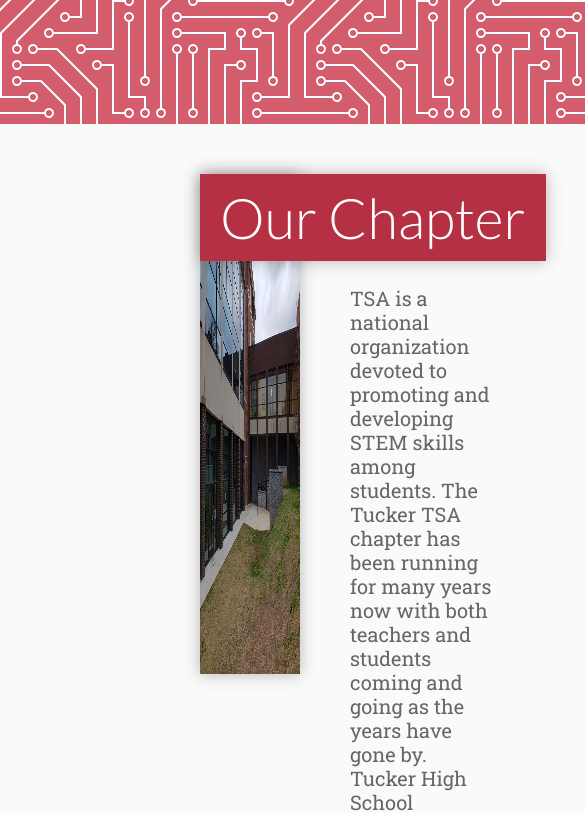
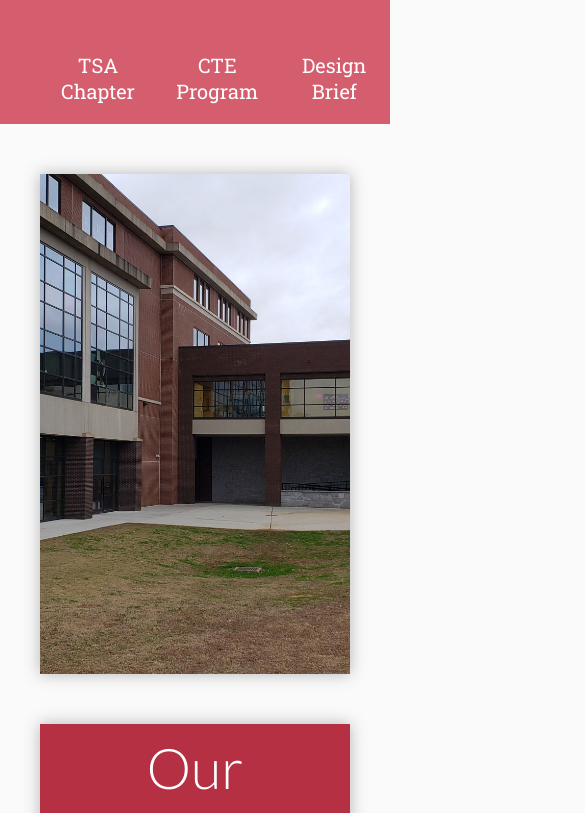
Before and after one commit to GreenNick/tsa-webmaster-2018, a React (Create React App) app: page / in a window 390 px wide. Shown: the part 720-1533 px from the top of the page, 585 px wide, since content can reach past the window. Built offline with nearby package versions, Linux system fonts and the light colour scheme.

Commit message:
adds mobile support

```diff
--- a/src/Components/BlockQuote/BlockQuote.module.css
+++ b/src/Components/BlockQuote/BlockQuote.module.css
@@ -2,10 +2,13 @@
   background-color: var(--primary-color);
   color: white;
   display: grid;
+  grid-template-columns: 1fr auto 1fr;
+  padding: 40px;
 }
 
 .container blockquote {
   max-width: 1000px;
+  grid-column: 2 / 3;
   margin: auto;
 }
 
@@ -31,4 +34,5 @@
   color: white;
   text-align: center;
   margin: 50px 0 0;
+  grid-column: 2 / 3;
 }
--- a/src/Components/BlockSections/BlockSections.module.css
+++ b/src/Components/BlockSections/BlockSections.module.css
@@ -20,13 +20,13 @@
 
 .block h3 {
   text-align: left;
-  width: 70%;
+  max-width: 70%;
   margin: 0 auto 25px;
 }
 
 .block h4 {
   text-align: left;
-  width: 70%;
+  max-width: 70%;
   margin: auto;
 }
 
@@ -41,3 +41,18 @@
   max-width: 70%;
   margin: auto;
 }
+
+@media (max-width: 1200px) {
+  .container {
+    grid-template-columns: 1fr;
+    margin: 50px 40px;
+  }
+
+  .heading {
+    grid-column: 1 / 2;
+  }
+
+  .block h3, .block h4, .block p, .block ul {
+    max-width: 100%;
+  }
+}
--- a/src/Components/BrokenGrid/BrokenGrid.js
+++ b/src/Components/BrokenGrid/BrokenGrid.js
@@ -2,7 +2,7 @@
 import styles from './BrokenGrid.module.css'
 
 const BrokenGrid = ({ children, title, src, alt }) => (
-  <section>
+  <section className={styles.section}>
     <div className={styles.container}>
       <img src={src} alt={alt} />
       <h2>{title}</h2>
--- a/src/Components/BrokenGrid/BrokenGrid.module.css
+++ b/src/Components/BrokenGrid/BrokenGrid.module.css
@@ -1,11 +1,19 @@
+.section {
+  display: grid;
+  grid-template-columns: 1fr auto 1fr;
+}
+
 .container {
   display: grid;
-  margin: 50px 200px;
+  grid-column: 2 / 3;
+  margin: 50px 40px;
+  max-width: 1500px;
   grid-template-columns: 1fr 100px 1fr;
   grid-template-rows: 1fr min-content min-content;
 }
 
 .container img {
+  object-fit: cover;
   width: 100%;
   grid-column: 1 / 3;
   grid-row: 1 / 4;
@@ -29,3 +37,28 @@
   grid-row: 3 / 4;
   padding: 25px 50px;
 }
+
+@media (max-width: 1000px) {
+  .container {
+    grid-template-columns: 1fr;
+    grid-auto-rows: auto;
+  }
+
+  .container img {
+    grid-column: auto;
+    grid-row: auto;
+  }
+
+  .container h2 {
+    grid-column: auto;
+    grid-row: auto;
+    margin: 50px 0;
+    width: auto;
+    text-align: center;
+  }
+
+  .container p {
+    grid-row: auto;
+    padding: 0;
+  }
+}
--- a/src/Components/CTE/CTE.js
+++ b/src/Components/CTE/CTE.js
@@ -86,7 +86,7 @@
 const CTE = () => (
   <main>
     <Landing
-      title='Career and Technology/Engineering Program'
+      title='Career & Technology / Engineering Program'
       tagline='' />
     <BrokenGrid
       title='Tucker STEM Program'
--- a/src/Components/Landing/Landing.module.css
+++ b/src/Components/Landing/Landing.module.css
@@ -1,6 +1,6 @@
 .header {
   display: grid;
-  grid-template-columns: repeat(auto-fill, minmax(700px, 1fr));;
+  grid-template-columns: 1fr 1fr;
   grid-template-rows: 1fr min-content min-content 2fr min-content;
   height: 100vh;
   text-align: center;
@@ -48,3 +48,13 @@
 .nav ul a:hover {
   border-bottom: 4px solid white;
 }
+
+@media (max-width: 1400px) {
+  .header {
+    grid-template-columns: 1fr;
+  }
+
+  .hero {
+    display: none;
+  }
+}
--- a/src/Components/MultiCol/MultiCol.module.css
+++ b/src/Components/MultiCol/MultiCol.module.css
@@ -15,3 +15,10 @@
   font-size: 72px;
   padding: 12px 8px 0 4px;
 }
+
+@media (max-width: 1000px) {
+  .container {
+    column-count: 1;
+    margin: 0 40px 50px;
+  }
+}
--- a/src/Components/SquiggleSection/SquiggleSection.module.css
+++ b/src/Components/SquiggleSection/SquiggleSection.module.css
@@ -1,11 +1,13 @@
 .section {
   background-color: var(--primary-color);
   display: grid;
+  grid-template-columns: 1fr auto 1fr;
   padding-bottom: 50px;
 }
 
 .section::before {
   content: '';
+  grid-column: 1 / 4;
   display: block;
   height: 200px;
   background: var(--bg-color) url('/Images/SquiggleTop.svg');
@@ -15,7 +17,9 @@
 
 .container {
   display: grid;
-  margin: 50px 200px;
+  margin: 50px 40px;
+  max-width: 1500px;
+  grid-column: 2 / 3;
   grid-template-columns: 1fr 200px 3fr;
   grid-template-rows: 200px min-content min-content;
 }
@@ -51,3 +55,22 @@
   grid-column: 2 / 4;
   grid-row: 1 / 3;
 } */
+
+@media (max-width: 1000px) {
+  .container {
+    margin: 50px 40px;
+    grid-gap: 50px;
+    grid-template-columns: 1fr;
+    grid-template-rows: auto;
+  }
+
+  .textbox {
+    grid-column: auto;
+    grid-row: auto;
+  }
+
+  .container img {
+    grid-column: auto;
+    grid-row: auto;
+  }
+}
--- a/src/Components/Teachers/Teachers.module.css
+++ b/src/Components/Teachers/Teachers.module.css
@@ -1,13 +1,17 @@
 .section {
   display: grid;
+  grid-template-columns: 1fr auto 1fr;
 }
 
 .heading {
   text-align: center;
+  grid-column: 2 / 3;
 }
 
 .container {
-  margin: 25px 400px;
+  grid-column: 2 / 3;
+  margin: 25px 40px;
+  max-width: 1200px;
 }
 
 .container img {
@@ -18,7 +22,6 @@
   margin: 25px;
   box-shadow: var(--shadow-color) 0 0 10px;
   border-radius: 100%;
-  grid-column: 1 / 2;
 }
 
 .container h3 {
@@ -28,3 +31,9 @@
 .container h4 {
   margin: auto 0 0;
 }
+
+@media (max-width: 800px) {
+  .container img {
+    float: none;
+  }
+}
```
